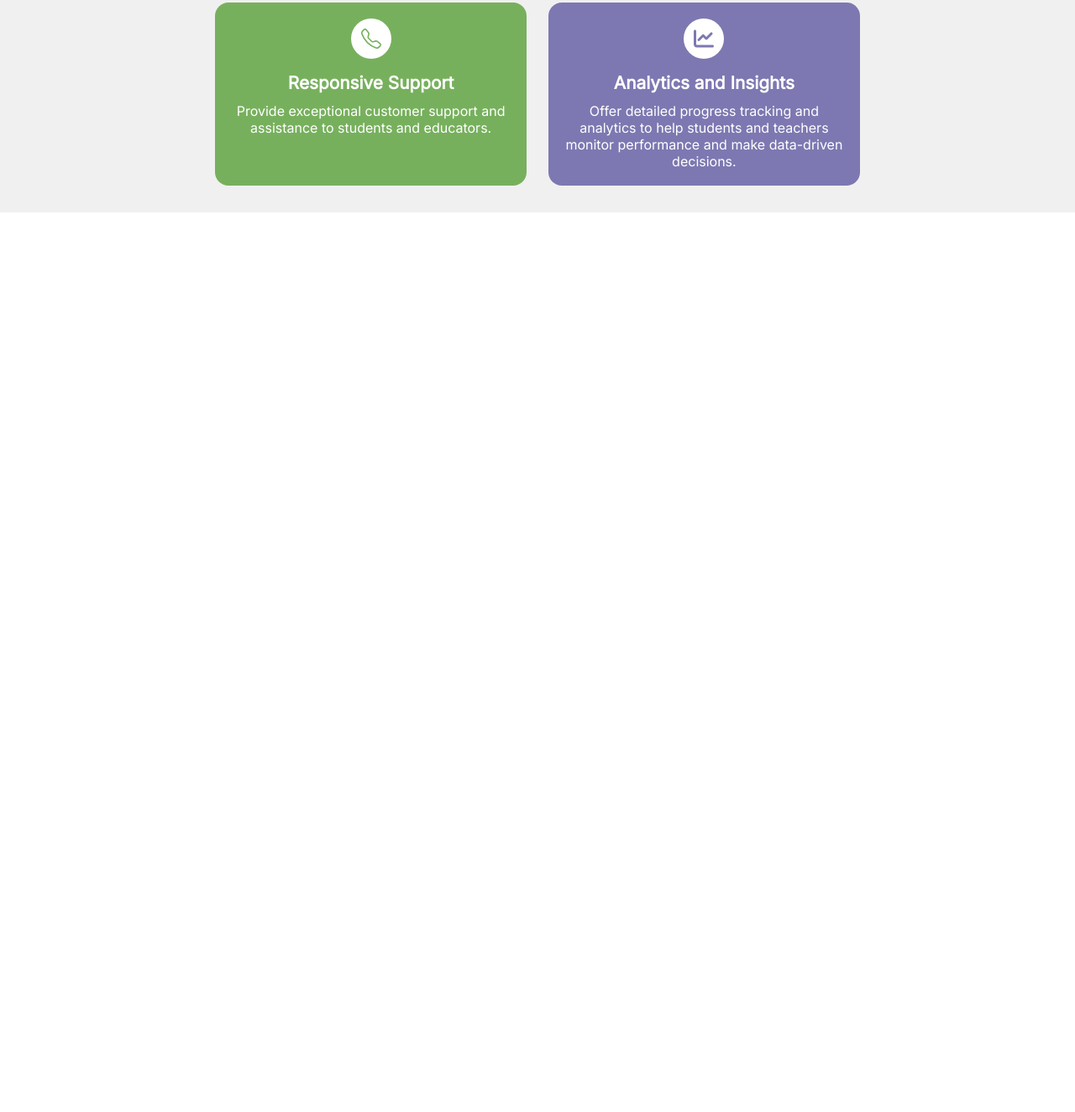
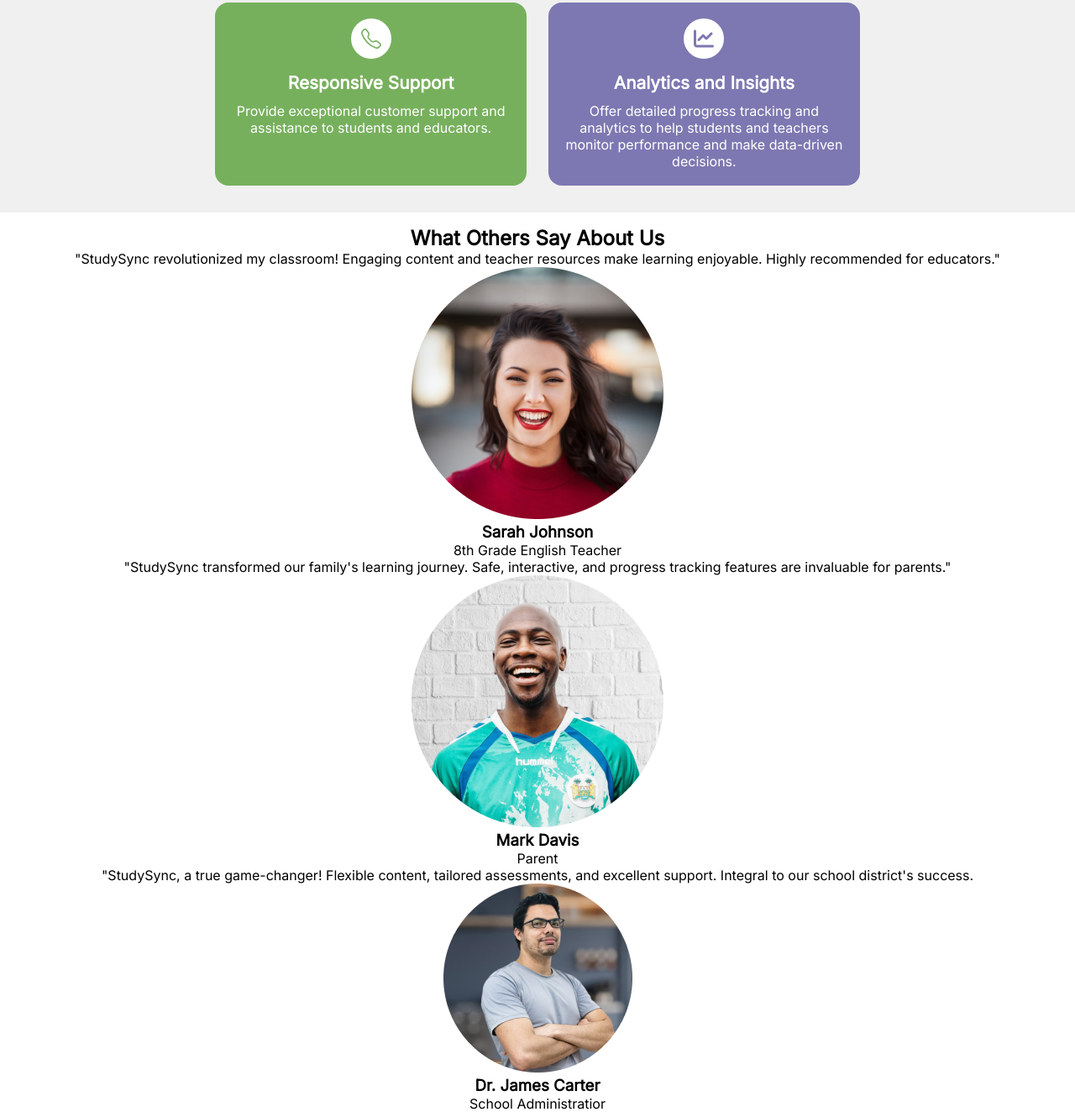
Before and after one commit to NITINkumar2504/StudySync-Project, a plain HTML site: page index.html in a window 1280 px wide. Shown: the part 1577-2901 px from the top of the page at 84% size. Before the commit the page ends 1830 px from the top, so only its background shows below. Drawn offline with Linux system fonts and the light colour scheme.

Commit message:
added testimonial section

```diff
--- a/index.html
+++ b/index.html
@@ -170,15 +170,69 @@
                     </div>
                 </div>
 
+                </div>
+            </div>
+        </div>
+
+        <div class="testimonial-container">
+            <div class="test-content">
+                <h2>What Others Say About Us</h2>
+                <div class="test-grid">
+
+                    <!-- card 1 -->
+
+                    <div class="test-card">
+                        <p class="test-description">"StudySync revolutionized my classroom! Engaging content and teacher resources make learning enjoyable. Highly recommended for educators."</p>
+
+                        <div class="test-avatar">
+                            <img src="./images/avatar1.png" alt="avatar1" class="avatar-image">
+                        </div>
+
+                        <div class="test-info">
+                            <h3 class="user-name">Sarah Johnson</h3>
+                            <p class="user-post">8th Grade English Teacher</p>
+                        </div>
+                    </div>
+
+                    <!-- card 2 -->
+
+                    <div class="test-card">
+                        <p class="test-description">"StudySync transformed our family's learning journey. Safe, interactive, and progress tracking features are invaluable for parents."</p>
+
+                        <div class="test-avatar">
+                            <img src="./images/avatar2.png" alt="avatar2" class="avatar-image">
+                        </div>
+
+                        <div class="test-info">
+                            <h3 class="user-name">Mark Davis</h3>
+                            <p class="user-post">Parent</p>
+                        </div>
+                    </div>
+
+
+                    <!-- card 3 -->
+
+                    <div class="test-card">
+                        <p class="test-description">"StudySync, a true game-changer! Flexible content, tailored assessments, and excellent support. Integral to our school district's success.</p>
+
+                        <div class="test-avatar">
+                            <img src="./images/avatar3.png" alt="avatar3" class="avatar-image">
+                        </div>
+
+                        <div class="test-info">
+                            <h3 class="user-name">Dr. James Carter</h3>
+                            <p class="user-post">School Administratior</p>
+                        </div>
+                    </div>
+
+
+                </div>
+
+
+            </div>
+        </div>
 
 
 
-                </div>
-            </div>
-
-
-
-        </div>
-
     </body>
 </html>
```
